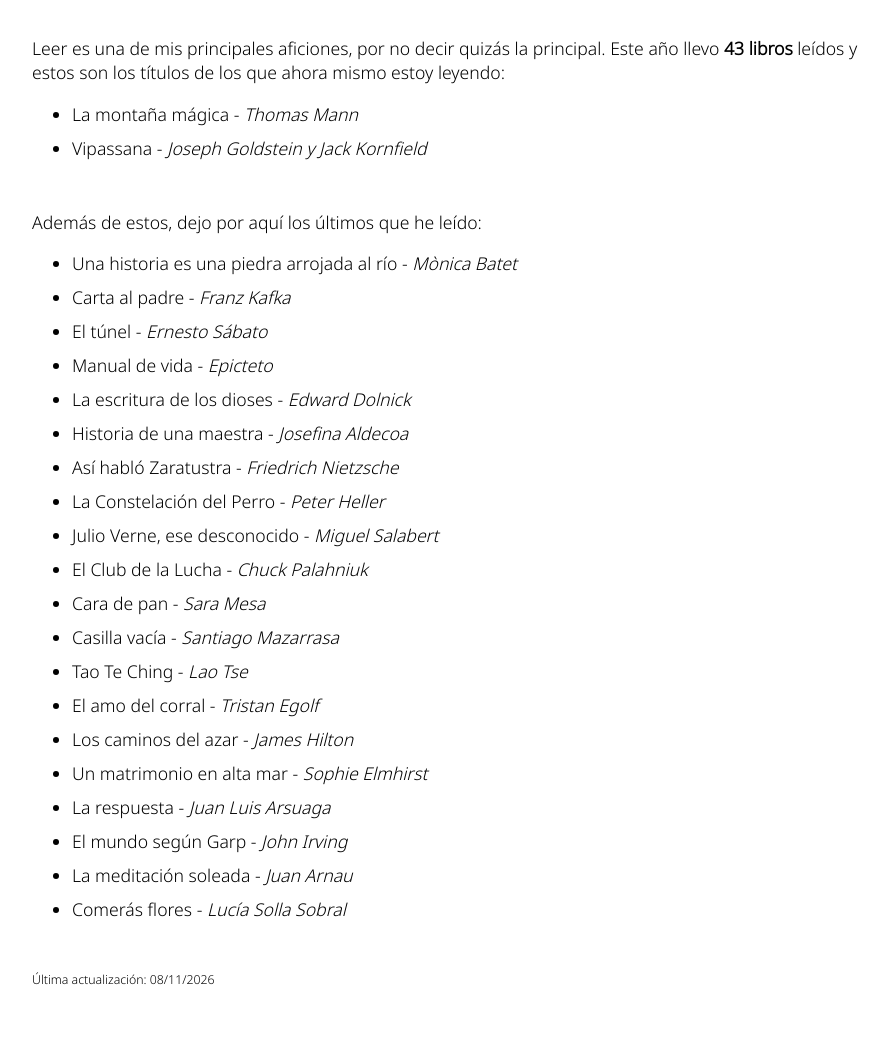
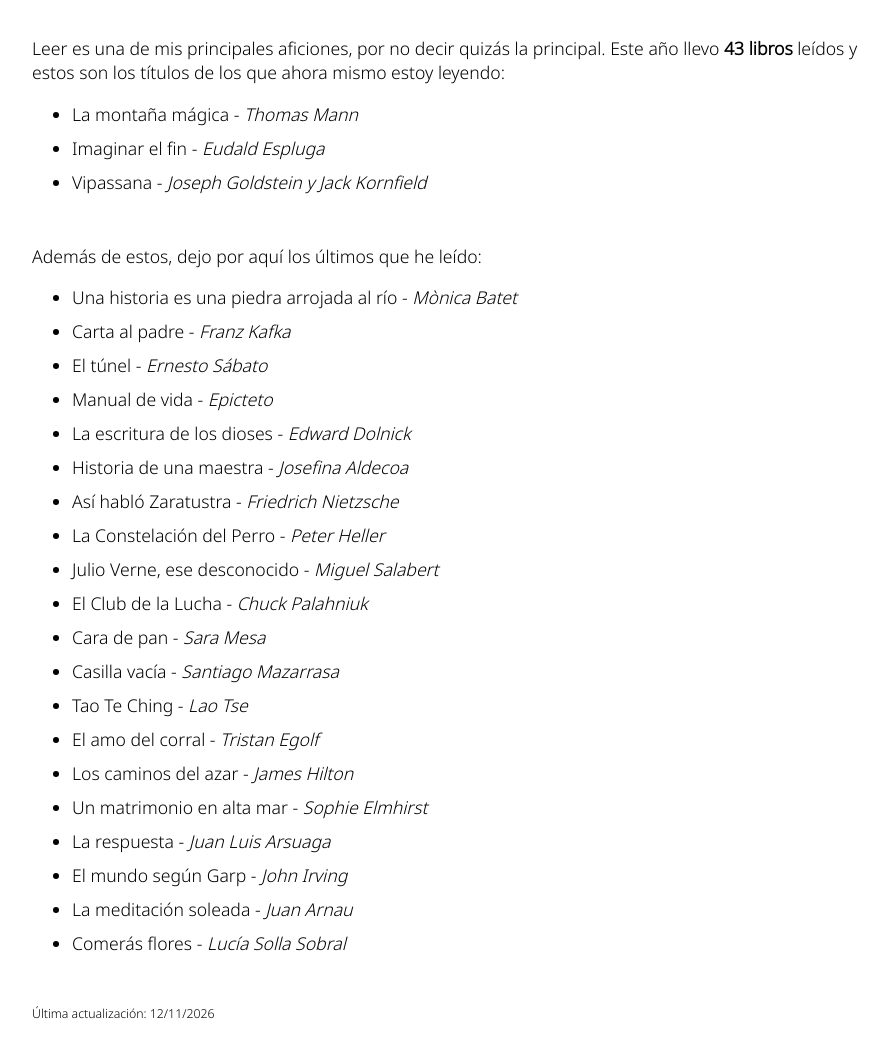
Before and after one commit to sdemingo/www, a plain HTML site: page books.html in a window 1280 px wide. Shown: the part 340-1398 px from the top of the page, without its empty margins (192-1081 px from the left). Drawn offline with Linux system fonts and the light colour scheme.

Commit message:
Actualizo libros

```diff
--- a/books.html
+++ b/books.html
@@ -41,13 +41,13 @@
         <h1>Últimas lecturas</h1>
         <p>Leer es una de mis principales aficiones, por no decir quizás la principal. Este año llevo <b>43 libros</b> leídos y estos son los títulos de los que ahora mismo estoy leyendo:</p>
 	    <ul>
-	      <li>La montaña mágica - <span class='author'>Thomas Mann</span></li><li>Vipassana - <span class='author'>Joseph Goldstein y Jack Kornfield</span></li>
+	      <li>La montaña mágica - <span class='author'>Thomas Mann</span></li><li>Imaginar el fin - <span class='author'>Eudald Espluga</span></li><li>Vipassana - <span class='author'>Joseph Goldstein y Jack Kornfield</span></li>
 	    </ul>
 	    <p>Además de estos, dejo por aquí los últimos que he leído:</p>
 	    <ul>
 	      <li>Una historia es una piedra arrojada al río - <span class='author'>Mònica Batet</span></li><li>Carta al padre - <span class='author'>Franz Kafka</span></li><li>El túnel - <span class='author'>Ernesto Sábato</span></li><li>Manual de vida - <span class='author'>Epicteto</span></li><li>La escritura de los dioses - <span class='author'>Edward Dolnick</span></li><li>Historia de una maestra - <span class='author'>Josefina Aldecoa</span></li><li>Así habló Zaratustra - <span class='author'>Friedrich Nietzsche</span></li><li>La Constelación del Perro - <span class='author'>Peter Heller</span></li><li>Julio Verne, ese desconocido - <span class='author'>Miguel Salabert</span></li><li>El Club de la Lucha - <span class='author'>Chuck Palahniuk</span></li><li>Cara de pan - <span class='author'>Sara Mesa</span></li><li>Casilla vacía - <span class='author'>Santiago Mazarrasa</span></li><li>Tao Te Ching - <span class='author'>Lao Tse</span></li><li>El amo del corral - <span class='author'>Tristan Egolf</span></li><li>Los caminos del azar - <span class='author'>James Hilton</span></li><li>Un matrimonio en alta mar - <span class='author'>Sophie Elmhirst</span></li><li>La respuesta - <span class='author'>Juan Luis Arsuaga</span></li><li>El mundo según Garp - <span class='author'>John Irving</span></li><li>La meditación soleada - <span class='author'>Juan Arnau</span></li><li>Comerás flores - <span class='author'>Lucía Solla Sobral</span></li>
 	    </ul>
-        <p class="update">Última actualización: 08/11/2026</p>
+        <p class="update">Última actualización: 12/11/2026</p>
       </main>
     <body>
 </html>
```
